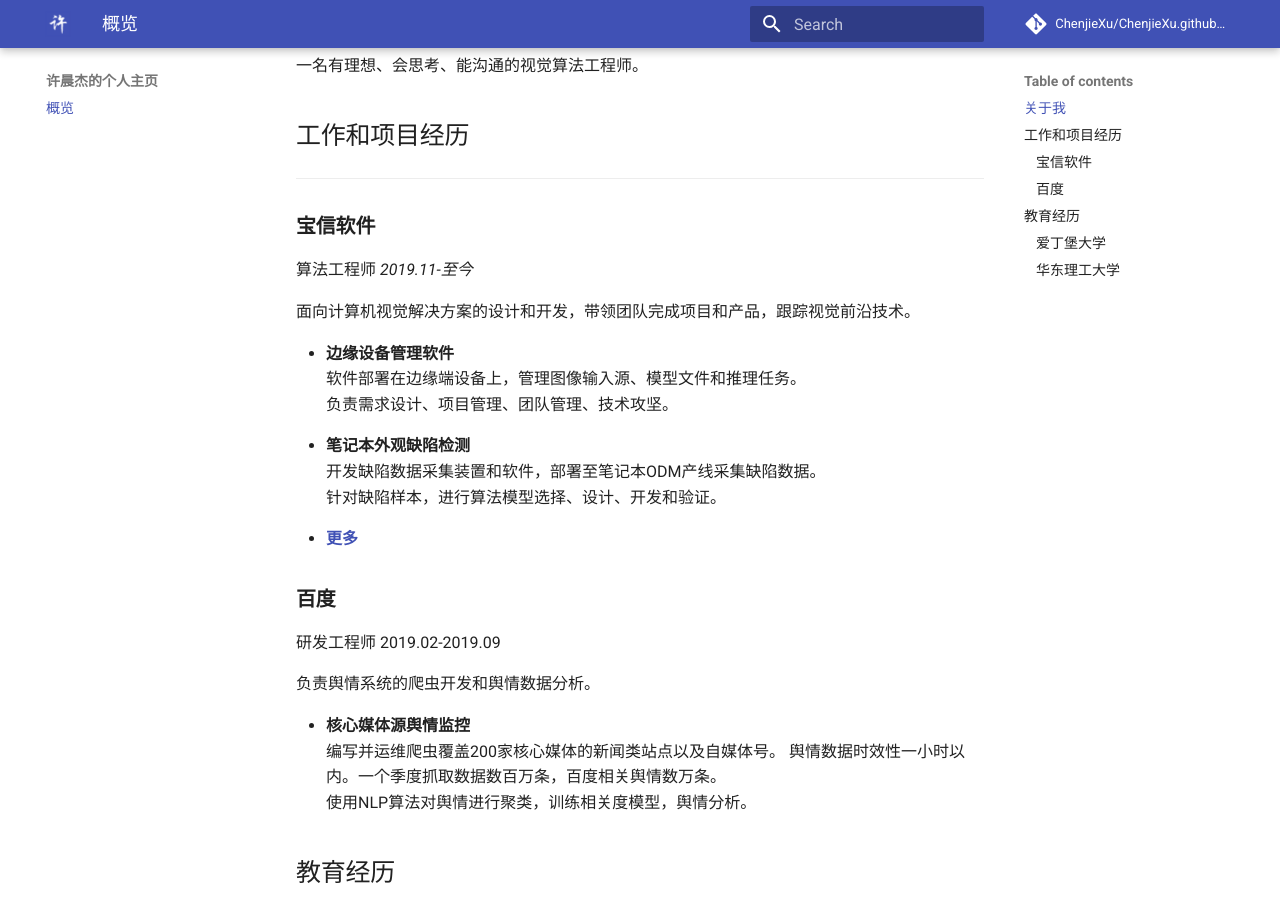
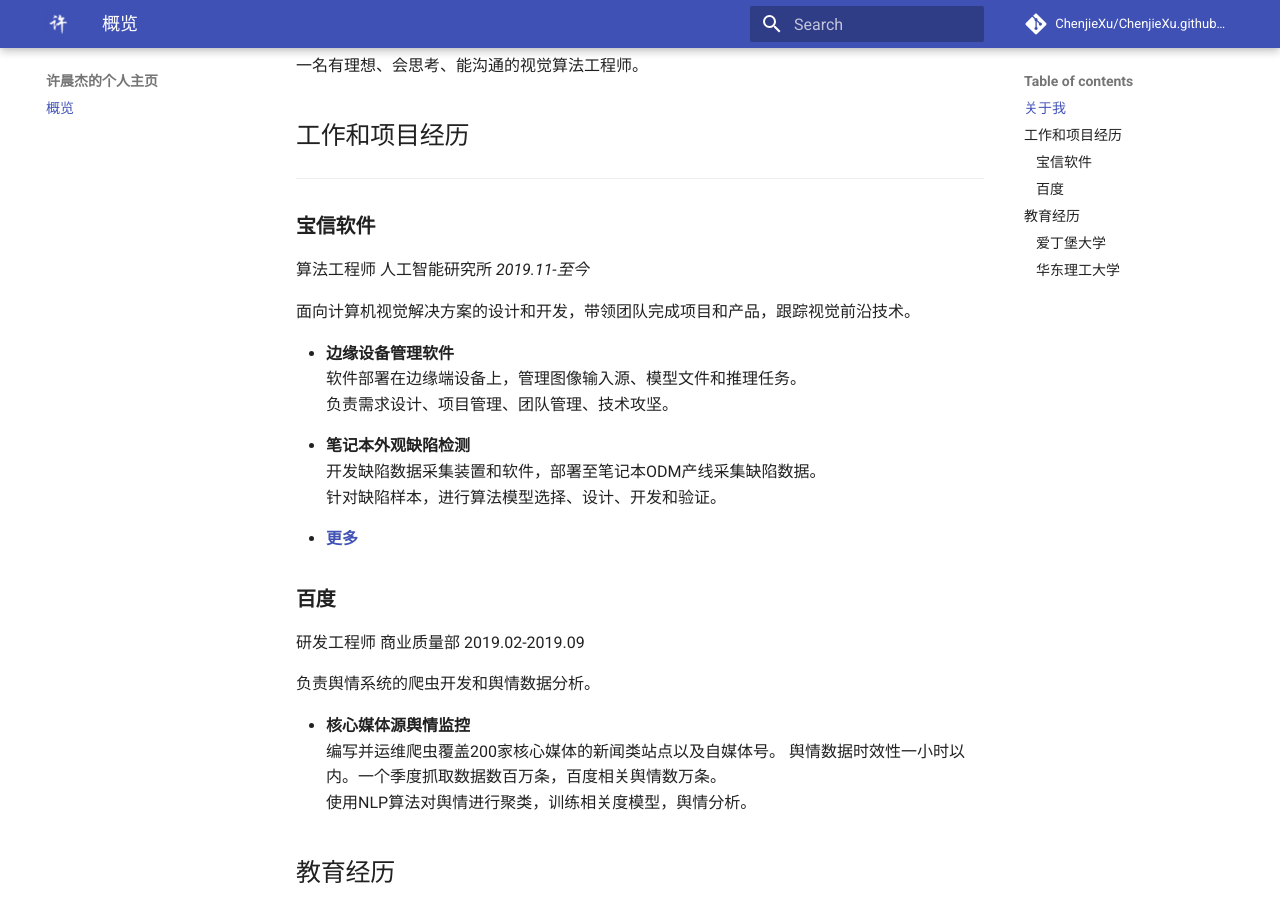
Before and after one commit to ChenjieXu/ChenjieXu.github.io, an MkDocs documentation site: the page built from docs/index.md, in a window 1280 px wide and 900 px high, scrolled down 303 px. Built offline with MkDocs 1.6.1 and Material for MkDocs 9.7.7, drawn with Linux system fonts in a browser that asks for light colours; comment, search, counter and statistics services are not loaded.

Commit message:
添加工作单位部门

```diff
--- a/docs/index.md
+++ b/docs/index.md
@@ -13,7 +13,7 @@
 
 ### **宝信软件**
 
-算法工程师 <font size=3>*2019.11-至今*</font>
+算法工程师 人工智能研究所 <font size=3>*2019.11-至今*</font>
 
 面向计算机视觉解决方案的设计和开发，带领团队完成项目和产品，跟踪视觉前沿技术。
 
@@ -29,7 +29,7 @@
 
 ### **百度**
 
-研发工程师 <font size=3>2019.02-2019.09</font>
+研发工程师 商业质量部 <font size=3>2019.02-2019.09</font>
 
 负责舆情系统的爬虫开发和舆情数据分析。
 
```
